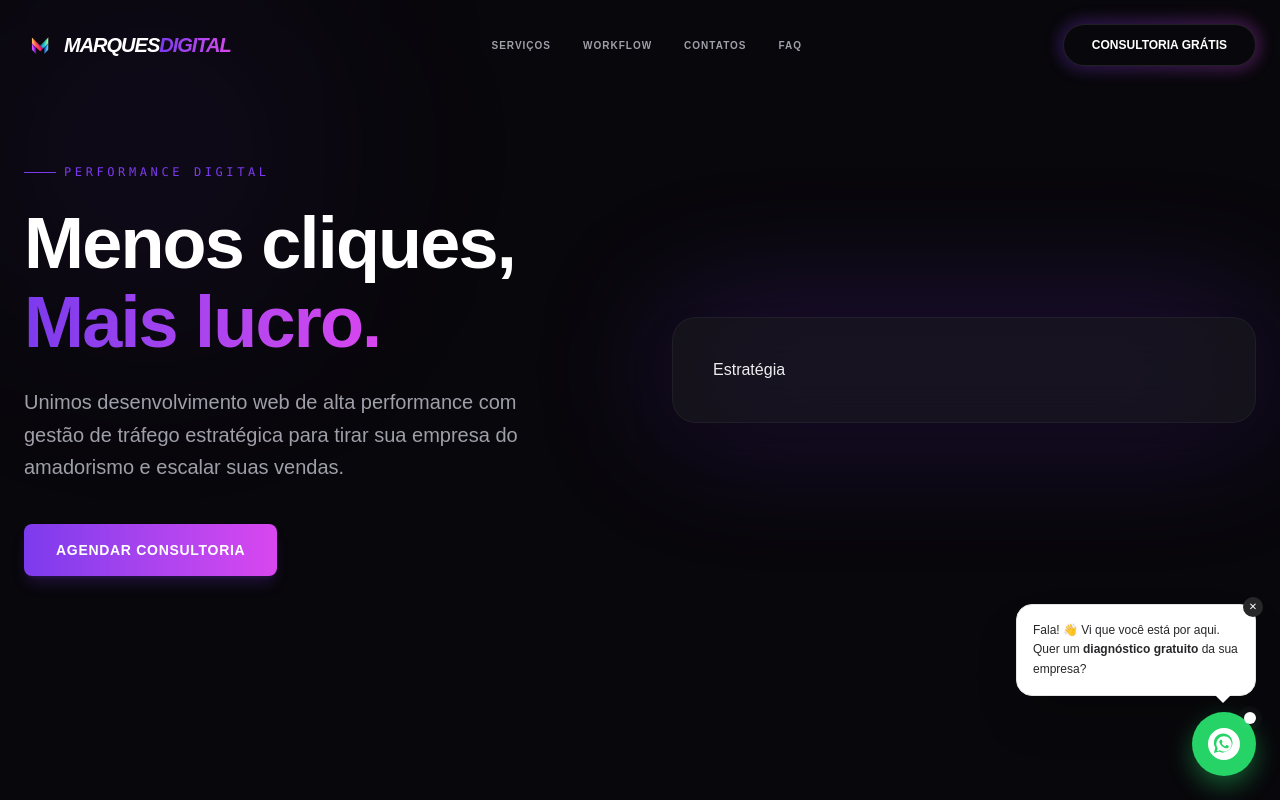
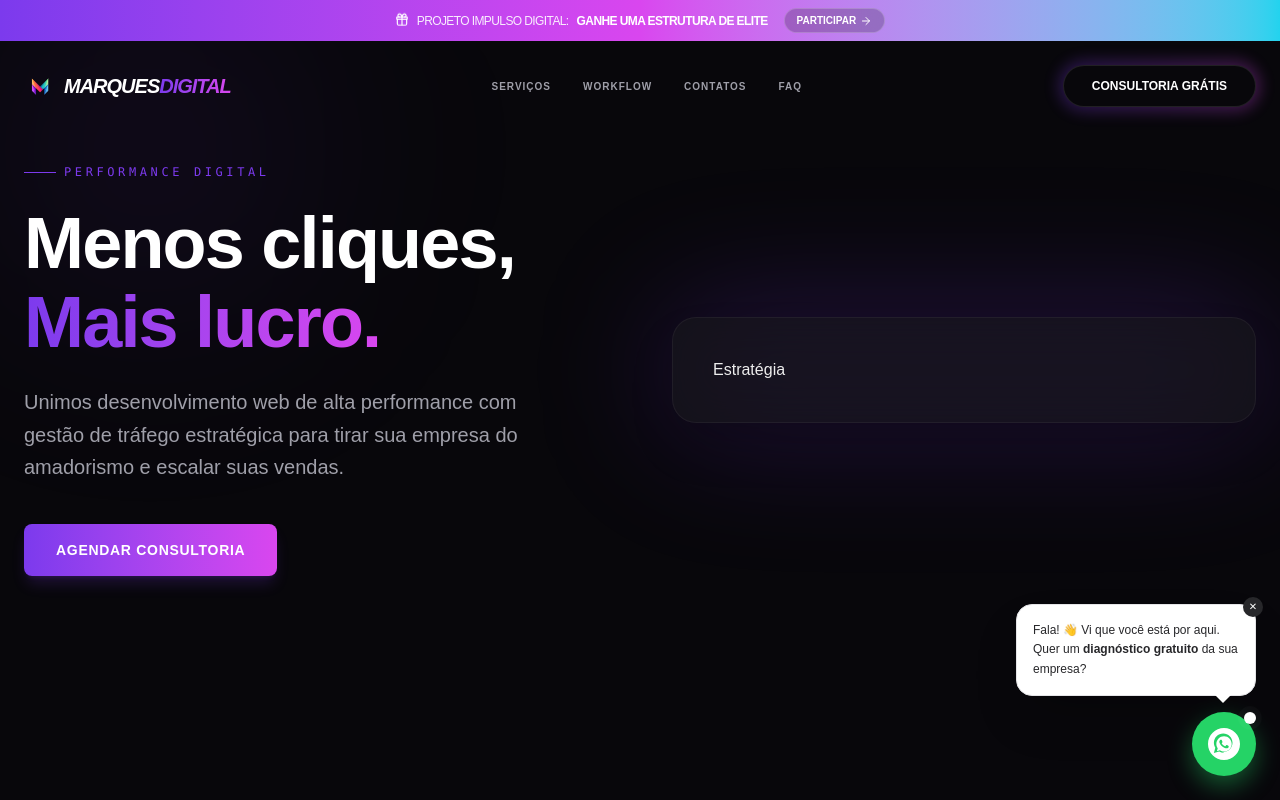
Before and after one commit to LeonardoSalees/marques-digital, a Next.js app: page / in a window 1280 px wide. Shown: the top 800 px of the page. Built offline with nearby package versions, Linux system fonts and the light colour scheme.

Commit message:
feature: create banner to main page sorteio

```diff
--- a/src/app/components/Navbar.tsx
+++ b/src/app/components/Navbar.tsx
@@ -43,7 +43,7 @@ export function Navbar() {
 
   return (
     <nav
-      className={`fixed top-0 w-full z-50 transition-all duration-500 ${
+      className={`relative w-full z-50 transition-all duration-500 ${
         scrolled
           ? "bg-brand-black/70 backdrop-blur-lg border-b border-brand-purple/20 py-4 shadow-[0_4px_30px_rgba(124,58,237,0.1)]"
           : "bg-transparent py-6"
--- /dev/null
+++ b/src/app/components/SorteioBanner.tsx
@@ -0,0 +1,30 @@
+"use client";
+import Link from "next/link";
+import { usePathname } from "next/navigation";
+import { ArrowRight, Gift } from "lucide-react";
+
+export function SorteioBanner() {
+  const pathname = usePathname();
+
+  // Não mostra o banner se já estiver na página de sorteio ou sucesso
+  if (pathname.includes("/sorteio") || pathname.includes("/sucesso")) return null;
+
+  return (
+    <div className="bg-gradient-to-r from-brand-purple via-brand-magenta to-brand-cyan px-4 py-2 relative overflow-hidden">
+      <div className="max-w-7xl mx-auto flex items-center justify-center gap-4">
+        <p className="text-[10px] md:text-xs font-black uppercase tracking-tighter text-white flex items-center gap-2">
+          <Gift size={14} className="animate-bounce" />
+          <span className="hidden sm:inline text-white/90 font-medium">Projeto Impulso Digital:</span>
+          Ganhe uma estrutura de elite
+        </p>
+
+        <Link
+          href="/sorteio"
+          className="bg-brand-black/20 hover:bg-brand-black/40 backdrop-blur-md border border-white/20 px-3 py-1 rounded-full text-[9px] md:text-[10px] font-black text-white transition-all flex items-center gap-1 group whitespace-nowrap"
+        >
+          PARTICIPAR <ArrowRight size={12} className="group-hover:translate-x-1 transition-transform" />
+        </Link>
+      </div>
+    </div>
+  );
+}
--- a/src/app/layout.tsx
+++ b/src/app/layout.tsx
@@ -3,10 +3,12 @@ import "./globals.css";
 import { WhatsAppButton } from "./components/WhatsappButton";
 import { Navbar } from "./components/Navbar";
 import { Footer } from "./components/Footer";
+import { SorteioBanner } from "./components/SorteioBanner";
 
 export const metadata: Metadata = {
   title: "Marques Digital - Soluções tecnológicas",
-  description: "Unimos desenvolvimento web de alta performance com gestão de tráfego estratégica para tirar sua empresa do amadorismo e escalar suas vendas.",
+  description:
+    "Unimos desenvolvimento web de alta performance com gestão de tráfego estratégica para tirar sua empresa do amadorismo e escalar suas vendas.",
 };
 
 export default function RootLayout({
@@ -18,17 +20,19 @@ export default function RootLayout({
     <html lang="en">
       <head>
         <link rel="preconnect" href="https://fonts.googleapis.com" />
-<link rel="dns-prefetch" href="https://wa.me" />
+        <link rel="dns-prefetch" href="https://wa.me" />
       </head>
-      <body
-        className={`antialiased`}
-      >
-        <Navbar/>
-        {children}
-        <WhatsAppButton/>
+      <body className={`antialiased`}>
+        <header className="fixed top-0 w-full z-50">
+          <SorteioBanner />
+          <Navbar />
+        </header>
+        <main>
+          {children}
+        <WhatsAppButton />
 
-        <Footer/>
-
+        <Footer />
+        </main>
       </body>
     </html>
   );
```
